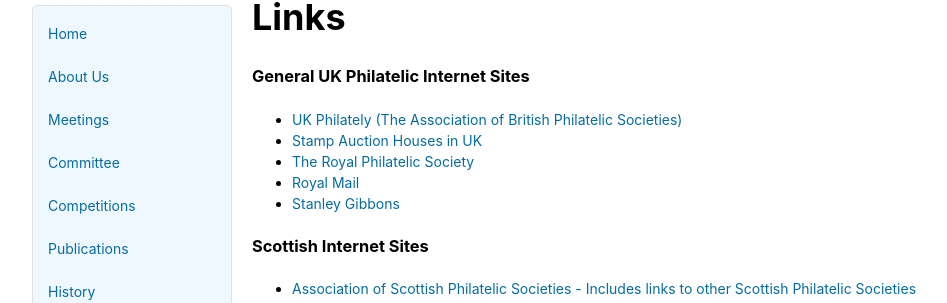
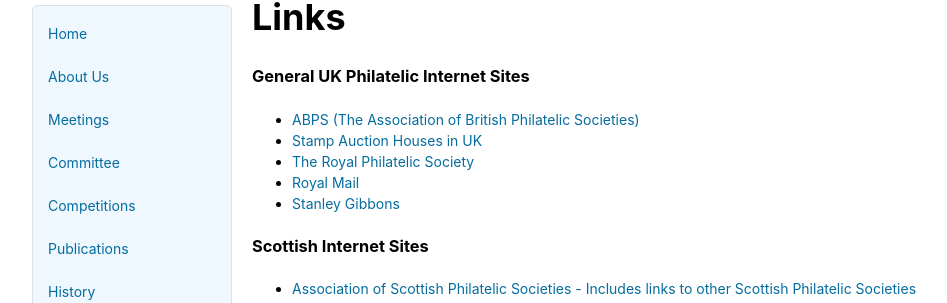
Before and after one commit to astalker/caledonian-stamps, a Jekyll site: the page built from links.md, in a window 1280 px wide and 900 px high. Shown: the part 123-426 px from the top of the window, without its empty margins (118-1065 px from the left). Built offline with Jekyll 4.4.1, drawn with Linux system fonts in a browser that asks for light colours; our own code applies the rules of GitHub Pages for plain Markdown files.

Commit message:
aBPS Editted

```diff
--- a/links.md
+++ b/links.md
@@ -2,7 +2,7 @@
 
 ### General UK Philatelic Internet Sites
 
-- [UK Philately (The Association of British Philatelic Societies)](https://www.ukphilately.org.uk/)
+- [ABPS (The Association of British Philatelic Societies)](https://www.abps.org.uk)
 - [Stamp Auction Houses in UK](https://www.stampdomain.com/auctionhouse.htm)
 - [The Royal Philatelic Society](https://www.rpsl.org.uk/)
 - [Royal Mail](https://www.royalmail.com/portal/stamps/)
```
